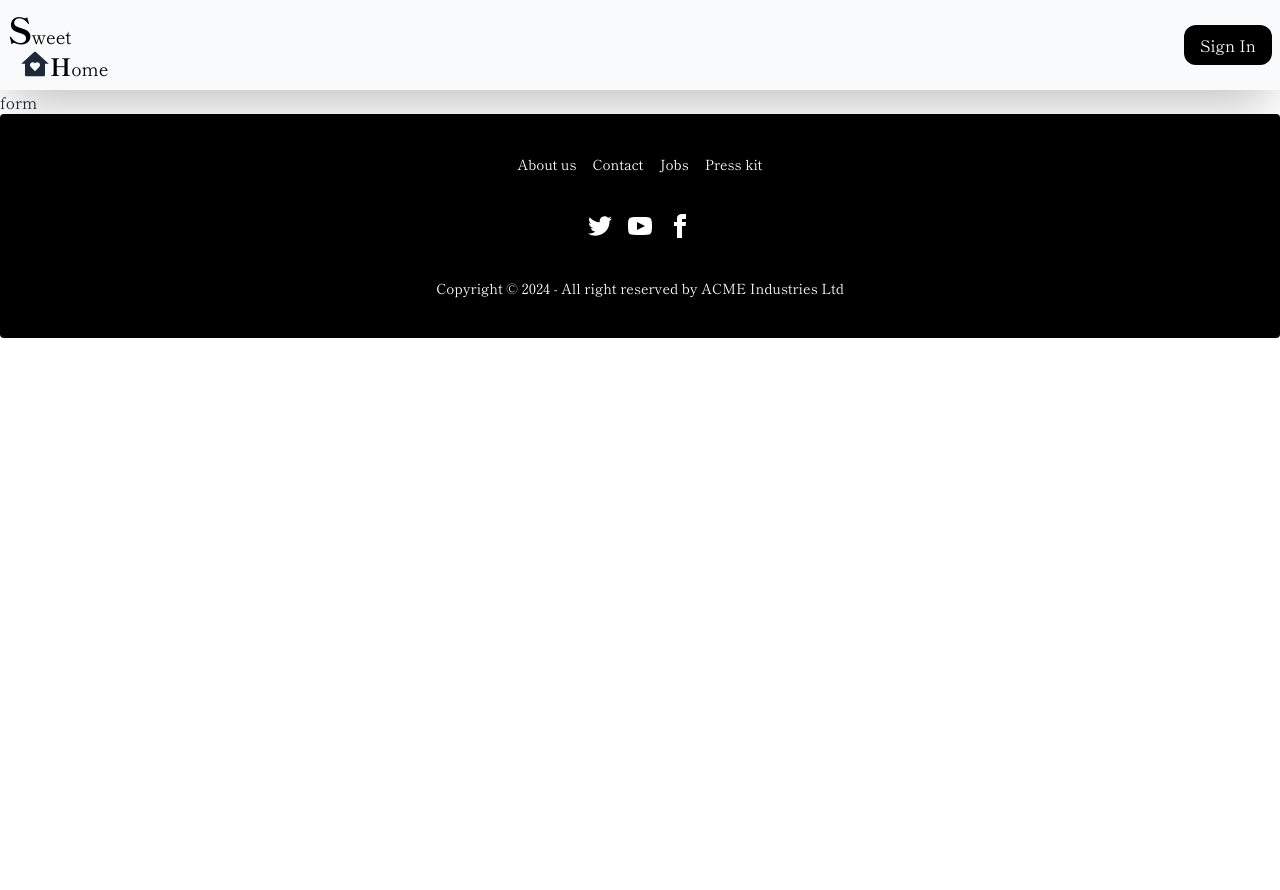
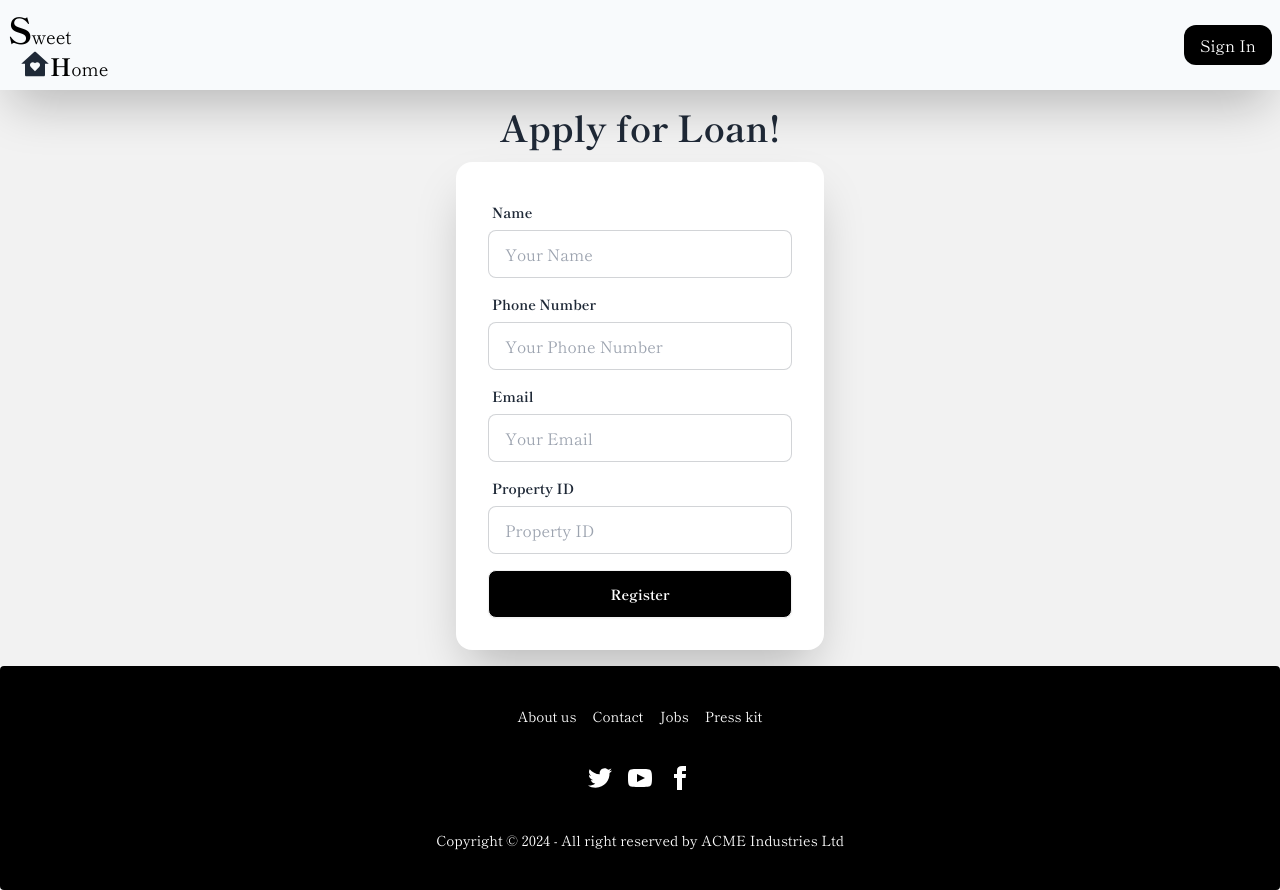
Before and after one commit to HFsa-RaShid/a9-residential, a React (Vite) app: page /loan in a window 1280 px wide. Before the commit the page ends 800 px from the top, so only its background shows below. Built offline with nearby package versions, Linux system fonts and the light colour scheme; no server answers.

Commit message:
loan form added

```diff
--- a/src/components/home/Home.jsx
+++ b/src/components/home/Home.jsx
@@ -11,7 +11,7 @@ const Home = () => {
             <Banner></Banner>
             <EstateCards></EstateCards>
             <Loan></Loan>
-            <Service></Service>
+
             <div className="hero h-[600px] relative mb-10">
                 <div className="h-full w-full">
                     <div className="h-[200px]">
--- /dev/null
+++ b/src/components/loan/Bank.jsx
@@ -0,0 +1,12 @@
+import React from 'react';
+
+const Bank = ({bank}) => {
+    const {id,image,name,maximum_loan_amount,interest_rate,tenure} = bank;
+    return (
+        <div>
+
+        </div>
+    );
+};
+
+export default Bank;
--- /dev/null
+++ b/src/components/loan/Banks.jsx
@@ -0,0 +1,24 @@
+import { useEffect, useState } from "react";
+import Bank from "./Bank";
+
+
+const Banks = () => {
+    const [banks,setBanks]=useState([]);
+    useEffect(()=>{
+        fetch('bank.json')
+        .then(res => res.json())
+        .then(data => setBanks(data))
+    },[])
+    return (
+        <div className="mx-5 lg:mx-20">
+            <h1  className="mb-10 mt-10 text-[35px] text-center">Banks</h1>
+            <div className="grid grid-cols-1 md:grid-cols-3 gap-10">
+                {
+                    banks.map(bank => <Bank key={bank.id} bank={bank}></Bank>)
+                }
+            </div>
+        </div>
+    );
+};
+
+export default Banks;
--- a/src/components/loan/Loan.jsx
+++ b/src/components/loan/Loan.jsx
@@ -4,12 +4,14 @@ const Loan = () => {
     const loanImageUrl = "https://i.ibb.co/3hzz9fh/loan.webp";
 
     return (
-        <div className=" h-[400px]" style={{ backgroundImage: `linear-gradient(rgba(0, 0, 0, 0.5), rgba(0, 0, 0, 0.5)), url(${loanImageUrl})`, backgroundSize: 'cover', backgroundPosition: 'center' }}>
-            <div className="md:w-[50%] mx-auto">
-                <h1>HOME LOAN</h1>
-                <p>Find the best way to finance your dream home</p>
-                <NavLink to='/loan'><button className="bg-black text-white py-2 px-6 mt-10 rounded-2xl mr-6" >Apply For Loan</button></NavLink>
-                <NavLink><button className="bg-white text-black border border-black py-2 px-6 mt-10 rounded-2xl">View All Banks</button></NavLink>
+        <div className="relative h-[400px] mt-20 rounded-2xl" style={{ backgroundImage: `linear-gradient(rgba(0, 0, 0, 0.5), rgba(0, 0, 0, 0.5)), url(${loanImageUrl})`, backgroundSize: 'cover', backgroundPosition: 'center' }}>
+            <div className="md:w-[50%] absolute top-28 left-[25%]">
+                <h1 className="text-center text-[35px] font-bold text-white">HOME LOAN</h1>
+                <p className="text-center text-[24px] font-bold text-white">Find the best way to finance your dream home</p>
+                <div className="flex  gap-8 w-[60%]  mx-auto">
+                    <NavLink to='/loan'><button className="bg-black text-white py-2 px-6 mt-10 rounded-2xl " >Apply For Loan</button></NavLink>
+                    <NavLink to='/banks'><button className="bg-white text-black border border-black py-2 px-6 mt-10 rounded-2xl">View All Banks</button></NavLink>
+                </div>
 
             </div>
 
--- a/src/components/loan/LoanForm.jsx
+++ b/src/components/loan/LoanForm.jsx
@@ -2,9 +2,44 @@
 
 const LoanForm = () => {
     return (
-        <div>
-            form
+        <div className="hero  bg-base-200">
+            <div className="hero-content flex-col  w-[400px]">
+            <h1 className="text-4xl font-bold ">Apply for Loan!</h1>
+                    <div className="card shrink-0  w-full max-w-sm  shadow-2xl bg-base-100">
 
+                    <form className="card-body">
+                        <div className="form-control">
+                        <label className="label">
+                            <span className="label-text font-bold">Name</span>
+                        </label>
+                        <input type="text" name="name" placeholder="Your Name" className="input input-bordered" required />
+                        </div>
+                        <div className="form-control">
+                        <label className="label">
+                            <span className="label-text font-bold">Phone Number</span>
+                        </label>
+                        <input type="text" name="" placeholder="Your Phone Number" className="input input-bordered" required />
+                        </div>
+
+                        <div className="form-control">
+                        <label className="label">
+                            <span className="label-text font-bold">Email</span>
+                        </label>
+                        <input type="email" placeholder="Your Email" className="input input-bordered" required />
+                        </div>
+                        <div className="form-control">
+                        <label className="label">
+                            <span className="label-text font-bold">Property ID</span>
+                        </label>
+                        <input type="text" placeholder="Property ID" className="input input-bordered" required />
+
+                        </div>
+                        <div className="form-control mt-2">
+                        <button className="btn bg-black text-white font-bold">Register</button>
+                        </div>
+                    </form>
+                    </div>
+            </div>
         </div>
     );
 };
--- a/src/routes/Routes.jsx
+++ b/src/routes/Routes.jsx
@@ -10,6 +10,7 @@ import ContactUs from "../components/contact/ContactUs";
 import Loan from "../components/loan/Loan";
 import LoanForm from "../components/loan/LoanForm";
 import CardDetails from "../components/card/CardDetails";
+import Banks from "../components/loan/Banks";
 
 export const router = createBrowserRouter([
     {
@@ -50,7 +51,12 @@ export const router = createBrowserRouter([
         {
           path: "/loan",
           element: <LoanForm></LoanForm>,
+        },
+        {
+          path: "/banks",
+          element: <Banks></Banks>,
         }
+
 
 
       ],
```
Also changed, not shown: public/bank.json (added, +26 -0 lines).
